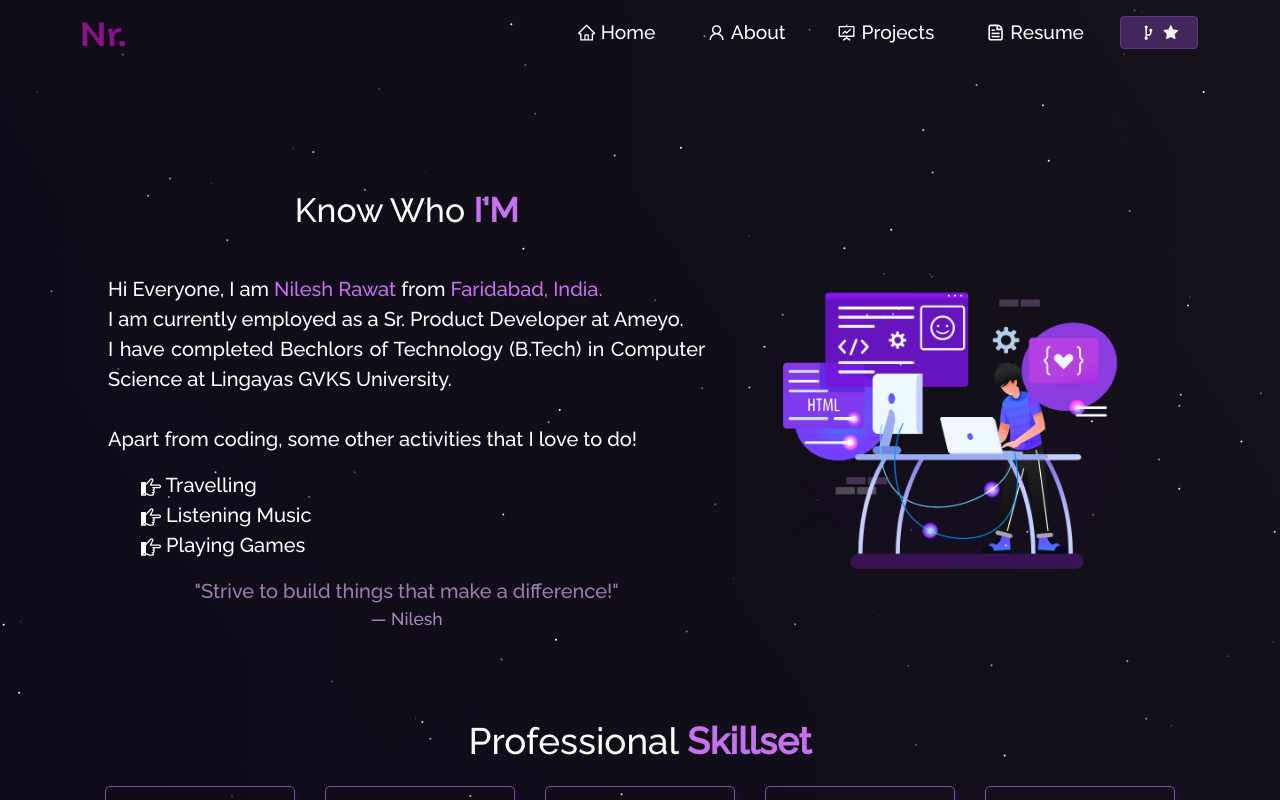
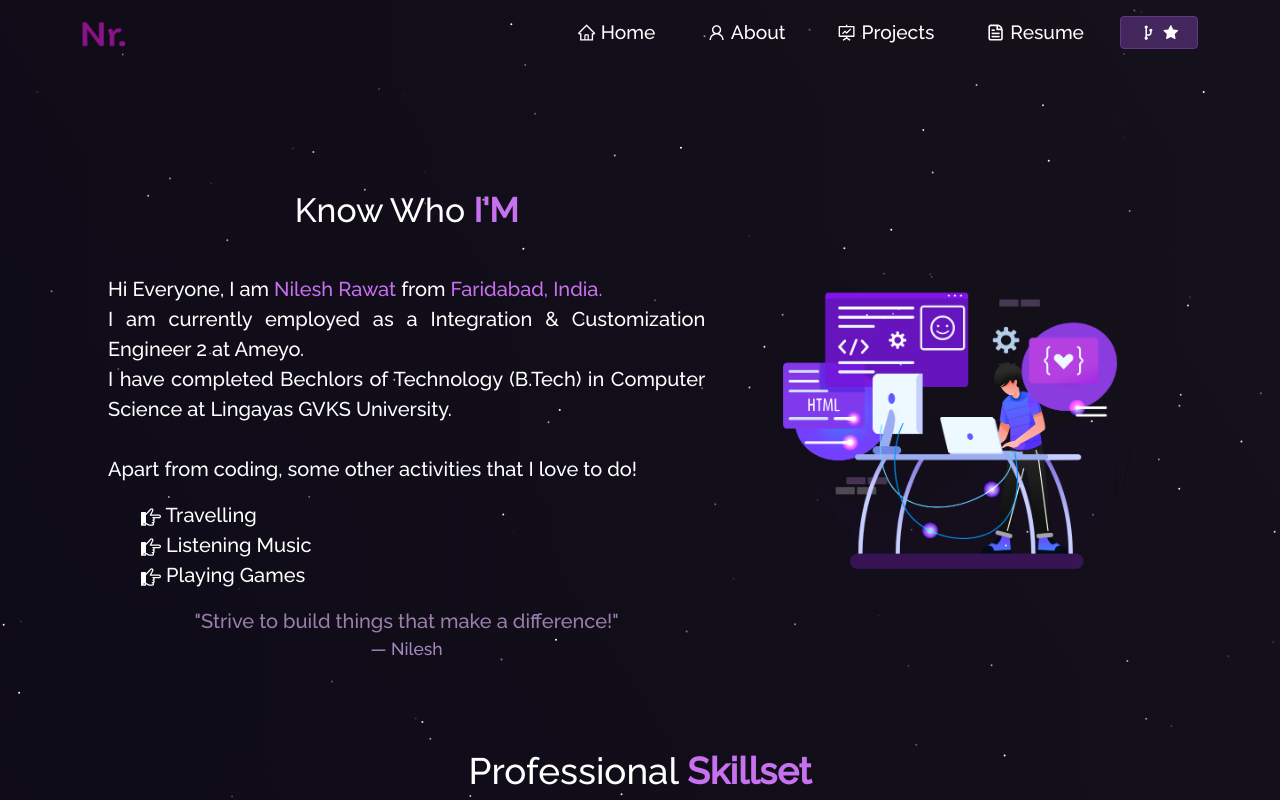
Before and after one commit to nileshrawatp1/portfolio, a React (Create React App) app: page /about in a window 1280 px wide. Shown: the top 800 px of the page. Built offline with nearby package versions, Linux system fonts and the light colour scheme.

Commit message:
Profile Changed

```diff
--- a/src/components/About/AboutCard.js
+++ b/src/components/About/AboutCard.js
@@ -11,7 +11,7 @@ function AboutCard() {
             Hi Everyone, I am <span className="purple">Nilesh Rawat </span>
             from <span className="purple"> Faridabad, India.</span>
             <br />
-            I am currently employed as a Sr. Product Developer at Ameyo.
+            I am currently employed as a Integration & Customization Engineer 2 at Ameyo.
             <br />
             I have completed Bechlors of Technology (B.Tech) in Computer Science at Lingayas GVKS University.
             <br />
```
